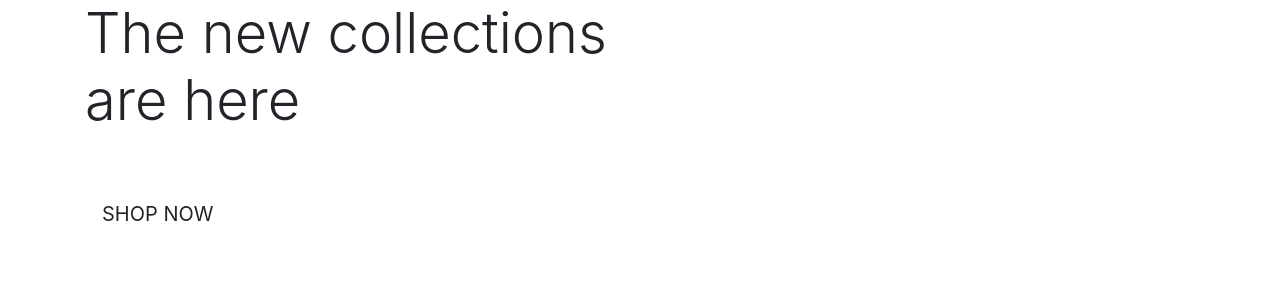
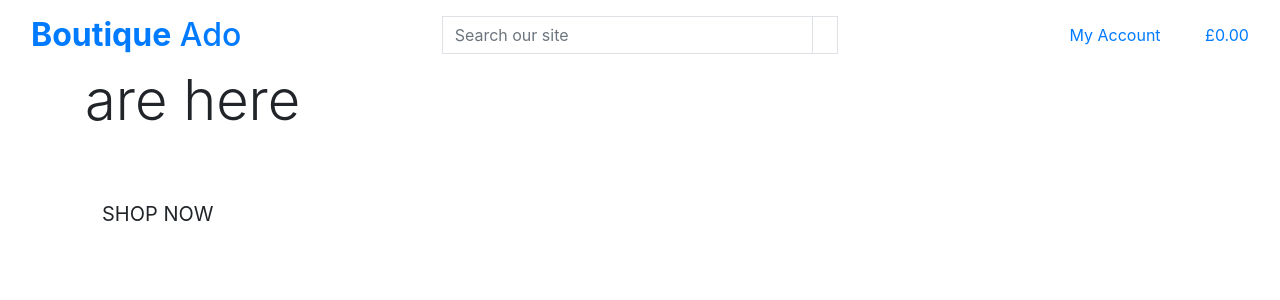
Before and after one commit to CharlieBurton10/boutique_ado, a Django app: page / in a window 1280 px wide. Shown: the top 300 px of the page. Run offline with Django 3.2, Linux system fonts and the light colour scheme; some libraries are stand-ins or nearby versions.

Commit message:
Add main page header

```diff
--- a/templates/base.html
+++ b/templates/base.html
@@ -14,16 +14,16 @@
     {% endblock %}
 
     {% block corecss %}
-        <link rel="stylesheet" href="https://cdn.jsdelivr.net/npm/bootstrap@4.6.2/dist/css/bootstrap.min.css" integrity="sha384-xOolHFLEh07PJGoPkLv1IbcEPTNtaed2xpHsD9ESMhqIYd0nLMwNLD69Npy4HI+N" crossorigin="anonymous">
+        <link rel="stylesheet" href="https://stackpath.bootstrapcdn.com/bootstrap/4.4.1/css/bootstrap.min.css" integrity="sha384-Vkoo8x4CGsO3+Hhxv8T/Q5PaXtkKtu6ug5TOeNV6gBiFeWPGFN9MuhOf23Q9Ifjh" crossorigin="anonymous">
     {% endblock %}
 
     {% block extra_css %}
     {% endblock %}
 
     {% block corejs %}
-        <script src="https://cdn.jsdelivr.net/npm/jquery@3.5.1/dist/jquery.min.js" integrity="sha256-9/aliU8dGd2tb6OSsuzixeV4y/faTqgFtohetphbbj0=" crossorigin="anonymous"></script>
-        <script src="https://cdn.jsdelivr.net/npm/popper.js@1.16.1/dist/umd/popper.min.js" integrity="sha384-9/reFTGAW83EW2RDu2S0VKaIzap3H66lZH81PoYlFhbGU+6BZp6G7niu735Sk7lN" crossorigin="anonymous"></script>
-        <script src="https://cdn.jsdelivr.net/npm/bootstrap@4.6.2/dist/js/bootstrap.min.js" integrity="sha384-+sLIOodYLS7CIrQpBjl+C7nPvqq+FbNUBDunl/OZv93DB7Ln/533i8e/mZXLi/P+" crossorigin="anonymous"></script>
+        <script src="https://code.jquery.com/jquery-3.4.1.slim.min.js" integrity="sha384-J6qa4849blE2+poT4WnyKhv5vZF5SrPo0iEjwBvKU7imGFAV0wwj1yYfoRSJoZ+n" crossorigin="anonymous"></script>
+        <script src="https://cdn.jsdelivr.net/npm/popper.js@1.16.0/dist/umd/popper.min.js" integrity="sha384-Q6E9RHvbIyZFJoft+2mJbHaEWldlvI9IOYy5n3zV9zzTtmI3UksdQRVvoxMfooAo" crossorigin="anonymous"></script>
+        <script src="https://stackpath.bootstrapcdn.com/bootstrap/4.4.1/js/bootstrap.min.js" integrity="sha384-wfSDF2E50Y2D1uUdj0O3uMBJnjuUD4Ih7YwaYd1iqfktj0Uod8GCExl3Og8ifwB6" crossorigin="anonymous"></script>
     {% endblock %}
 
     {% block extra_js %}
@@ -32,7 +32,68 @@
     <title>Boutique Ado {% block extra_title %}{% endblock %}</title>
   </head>
   <body>
-    <header class="container-fluid fixed-top"></header>
+    <header class="container-fluid fixed-top">
+        <div id="topnav" class="row bg-white pt-lg-2 d-none d-lg-flex">
+            <div class="col-12 col-lg-4 my-auto py-1 py-lg-0 text-center text-lg-left">
+                <a href="{% url 'home' %}" class="nav-link main-logo-link">
+                    <h2 class="logo-font text-black my-0"><strong>Boutique</strong> Ado</h2>
+                </a>
+            </div>
+            <div class="col-12 col-lg-4 my-auto py-1 py-lg-0">
+                <form method="GET" action="">
+                    <div class="input-group w-100">
+                        <input class="form-control border border-black rounded-0" type="text" name="q" placeholder="Search our site">
+                        <div class="input-group-append">
+                            <button class="form-control btn btn-black border border-black rounded-0" type="submit">
+                                <span class="icon">
+                                    <i class="fas fa-search"></i>
+                                </span>
+                            </button>
+                        </div>
+                    </div>
+                </form>
+            </div>
+            <div class="col-12 col-lg-4 my-auto py-1 py-lg-0">
+                <ul class="list-inline list-unstyled text-center text-lg-right my-0">
+                    <li class="list-inline-item dropdown">
+                        <a class="text-black nav-link" href="#" id="user-options" data-toggle="dropdown" aria-haspopup="true" aria-expanded="false">
+                            <div class="text-center">
+                                <div><i class="fas fa-user fa-lg"></i></div>
+                                <p class="my-0">My Account</p>
+                            </div>
+                        </a>
+                        <div class="dropdown-menu border-0" aria-labelledby="user-options">
+                            {% if request.user.is_authenticated %}
+                                {% if request.user.is_superuser %}
+                                    <a href="" class="dropdown-item">Product Management</a>
+                                {% endif %}
+                                <a href="" class="dropdown-item">My Profile</a>
+                                <a href="{% url 'account_logout' %}" class="dropdown-item">Logout</a>
+                            {% else %}
+                                <a href="{% url 'account_signup' %}" class="dropdown-item">Register</a>
+                                <a href="{% url 'account_login' %}" class="dropdown-item">Login</a>
+                            {% endif %}
+                        </div>
+                    </li>
+                    <li class="list-inline-item">
+                        <a class="{% if grand_total %}text-info font-weight-bold{% else %}text-black{% endif %} nav-link" href="">
+                            <div class="text-center">
+                                <div><i class="fas fa-shopping-bag fa-lg"></i></div>
+                                <p class="my-0">
+                                    {% if grand_total %}
+                                        ${{ grand_total|floatformat:2 }}
+                                    {% else %}
+                                        £0.00
+                                    {% endif %}
+                                </p>
+                            </div>
+                        </a>
+                    </li>
+                </ul>
+            </div>
+            <div class="col-12 col-lg-4 my-auto py-1 py-lg-0"></div>
+        </div>
+    </header>
 
     {% if messages %}
         <div class="message-container"></div>
@@ -47,5 +108,6 @@
     {% block postloadjs %}
     {% endblock %}
 
+
   </body>
 </html>
```
